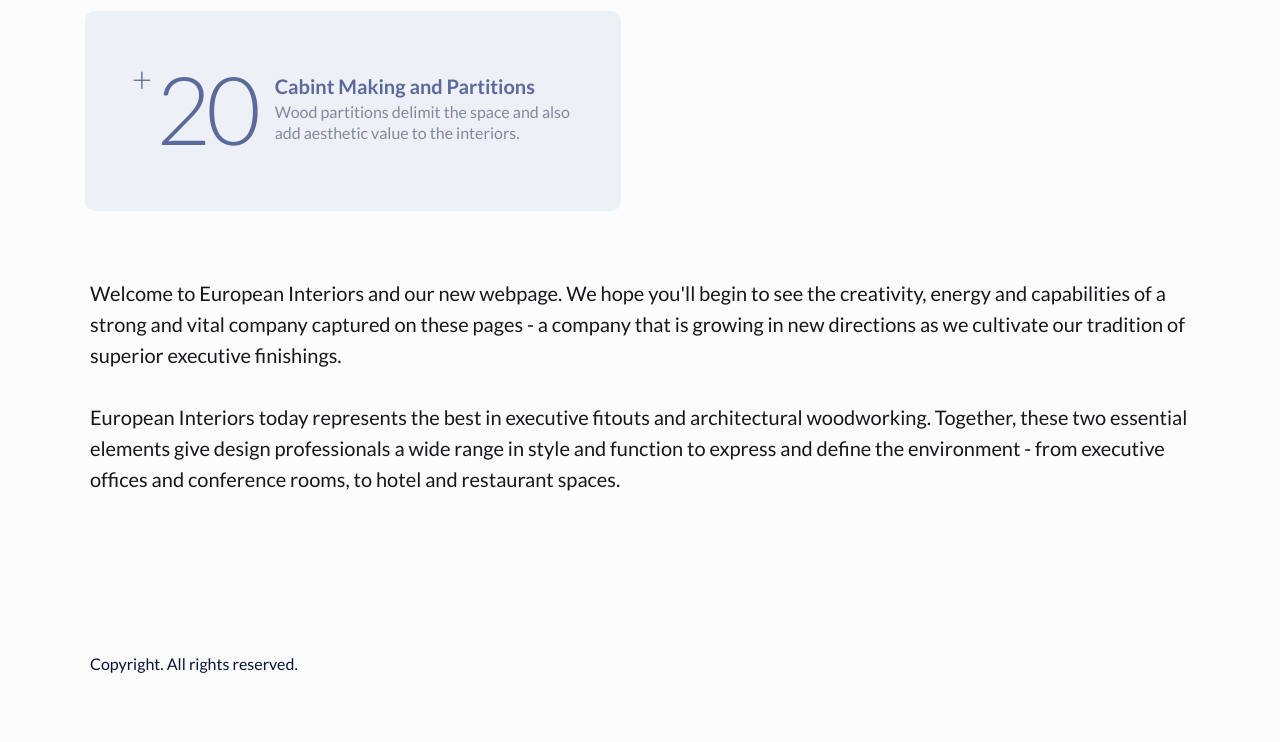
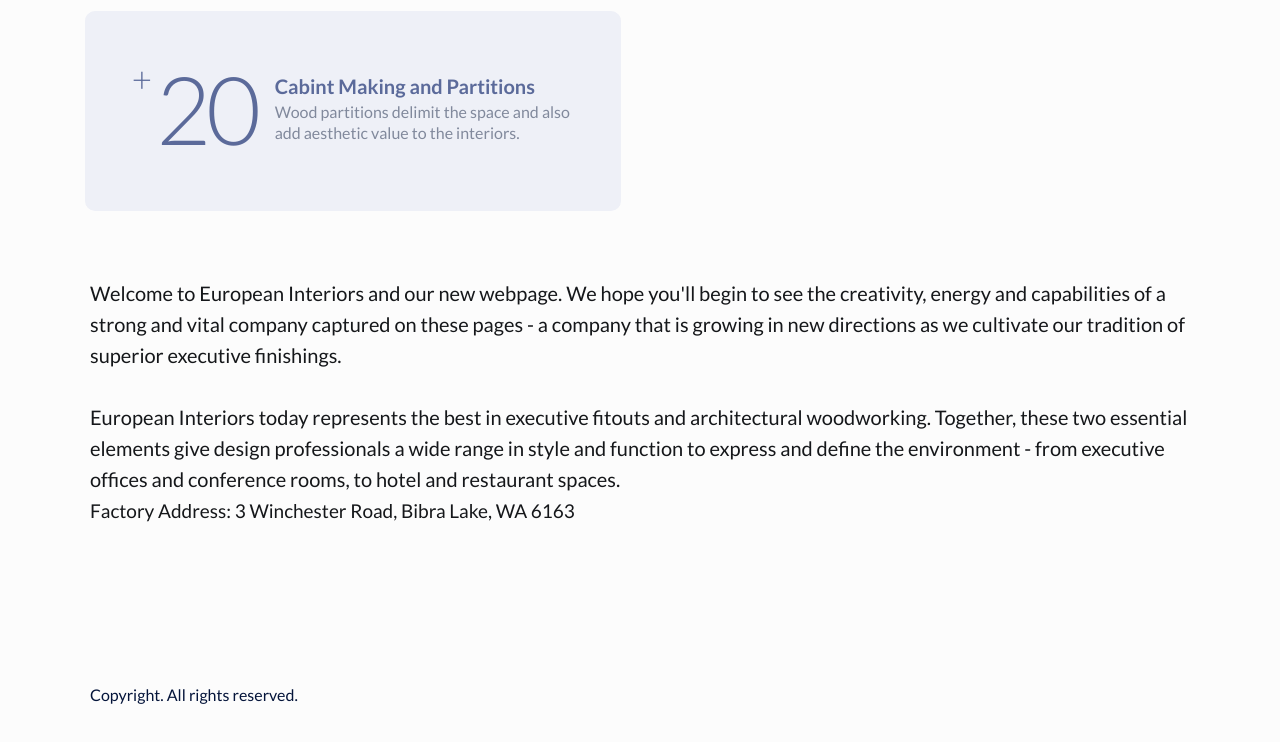
Before and after one commit to europeaninteriors/europeaninteriors.github.io, a plain HTML site: page index.html in a window 1280 px wide. Shown: the part 1509-2251 px from the top of the page. Drawn offline with Linux system fonts and the light colour scheme.

Commit message:
Update index.html

```diff
--- a/index.html
+++ b/index.html
@@ -106,7 +106,8 @@
 <br>
 		European Interiors today represents the best in executive fitouts and architectural woodworking. Together, these two essential elements give design professionals a wide range in style and function to express and define the environment - from executive offices and conference rooms, to hotel and restaurant spaces.</span>
 	<br>
-
+<stong>Factory Address:</stong>
+3 Winchester Road, Bibra Lake, WA 6163
 	</p>
 
 	<br><br>
```
